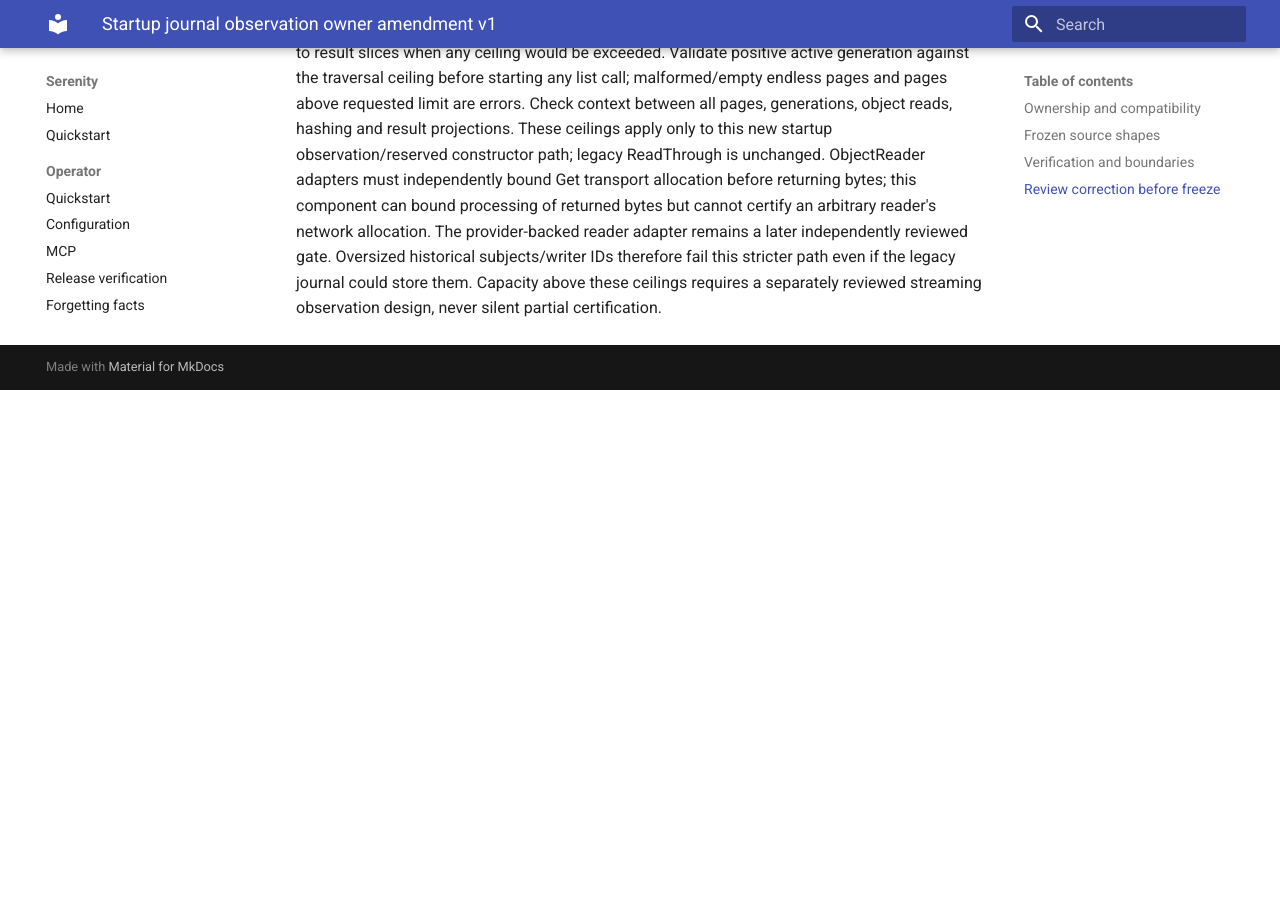
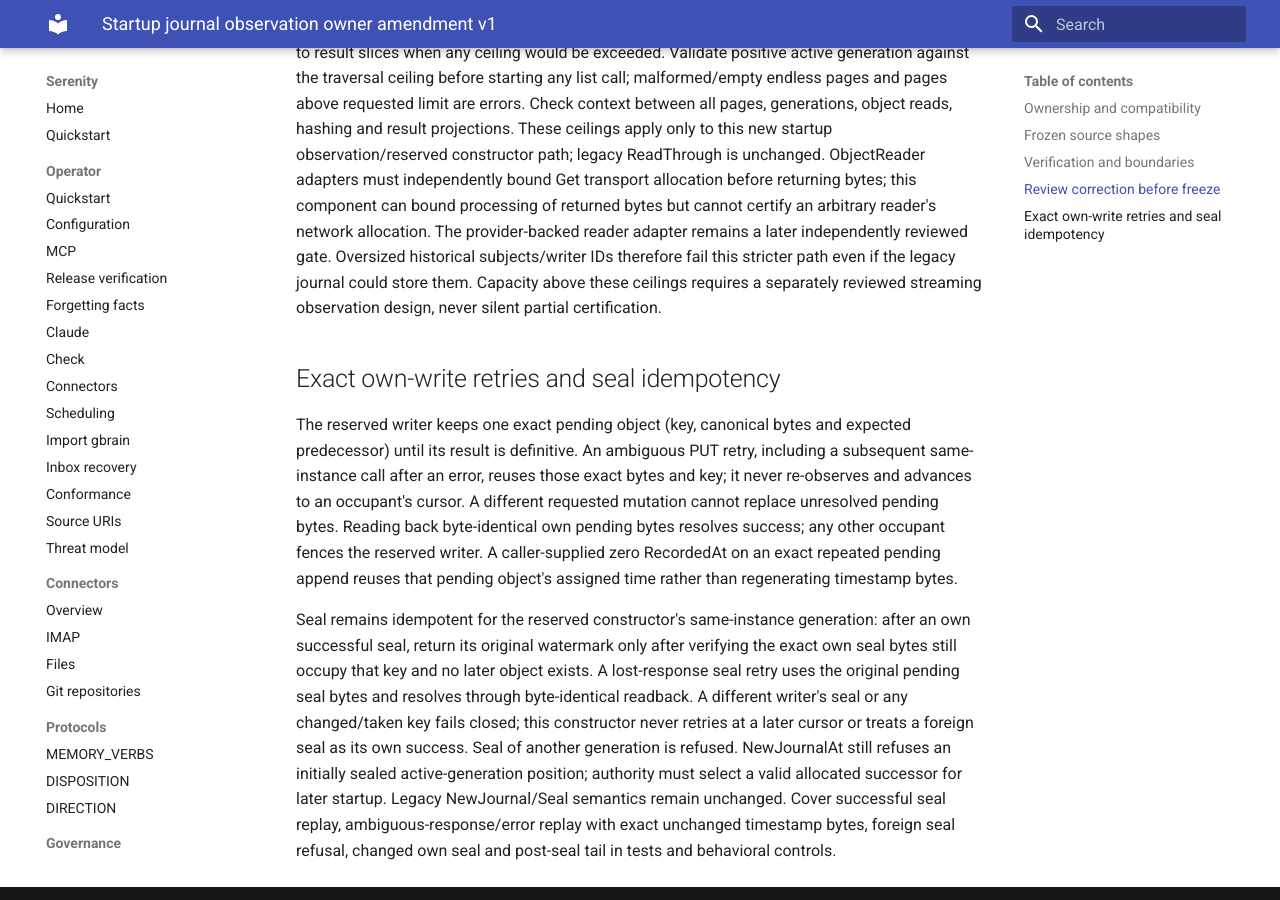
Before and after one commit to sirerun/serenity, an MkDocs documentation site: the page built from docs/plans/startup-journal-observation-freeze-2026-10-03.md, in a window 1280 px wide and 900 px high, scrolled down 2638 px. Built offline with MkDocs 1.6.1 and Material for MkDocs 9.7.7, drawn with Linux system fonts in a browser that asks for light colours; before the commit the page ends 3028 px from its top, so only the background shows below that.

Commit message:
Specify exact pending write retry and reserved seal idempotency

```diff
--- a/docs/plans/startup-journal-observation-freeze-2026-10-03.md
+++ b/docs/plans/startup-journal-observation-freeze-2026-10-03.md
@@ -31,3 +31,9 @@
 Independent review of the original candidate identified a pre-write issuance gap: observing existing history does not validate the proposed new writer ID. `NewJournalAt` must require nonblank bounded writerID. Its first append/seal preflight must compare that ID with every historical WriterUse and refuse, before any PutIfAbsent, if the same ID was used in a different generation. Same-generation reuse remains structurally compatible; the later trusted authority separately authenticates issuance/epoch binding. Add a genuine behavioral mutant control that removes this comparison and proves the otherwise-valid empty successor would incorrectly write with its predecessor's issuance ID.
 
 The stricter new observation path has explicit hard ceilings: at most 10,000 traversed generations, 100,000 canonical objects, 64 KiB per object and 64 MiB cumulative canonical object bytes. Count seals and entries alike; reject, never truncate, before decoding or appending to result slices when any ceiling would be exceeded. Validate positive active generation against the traversal ceiling before starting any list call; malformed/empty endless pages and pages above requested limit are errors. Check context between all pages, generations, object reads, hashing and result projections. These ceilings apply only to this new startup observation/reserved constructor path; legacy ReadThrough is unchanged. ObjectReader adapters must independently bound Get transport allocation before returning bytes; this component can bound processing of returned bytes but cannot certify an arbitrary reader's network allocation. The provider-backed reader adapter remains a later independently reviewed gate. Oversized historical subjects/writer IDs therefore fail this stricter path even if the legacy journal could store them. Capacity above these ceilings requires a separately reviewed streaming observation design, never silent partial certification.
+
+## Exact own-write retries and seal idempotency
+
+The reserved writer keeps one exact pending object (key, canonical bytes and expected predecessor) until its result is definitive. An ambiguous PUT retry, including a subsequent same-instance call after an error, reuses those exact bytes and key; it never re-observes and advances to an occupant's cursor. A different requested mutation cannot replace unresolved pending bytes. Reading back byte-identical own pending bytes resolves success; any other occupant fences the reserved writer. A caller-supplied zero RecordedAt on an exact repeated pending append reuses that pending object's assigned time rather than regenerating timestamp bytes.
+
+Seal remains idempotent for the reserved constructor's same-instance generation: after an own successful seal, return its original watermark only after verifying the exact own seal bytes still occupy that key and no later object exists. A lost-response seal retry uses the original pending seal bytes and resolves through byte-identical readback. A different writer's seal or any changed/taken key fails closed; this constructor never retries at a later cursor or treats a foreign seal as its own success. Seal of another generation is refused. NewJournalAt still refuses an initially sealed active-generation position; authority must select a valid allocated successor for later startup. Legacy NewJournal/Seal semantics remain unchanged. Cover successful seal replay, ambiguous-response/error replay with exact unchanged timestamp bytes, foreign seal refusal, changed own seal and post-seal tail in tests and behavioral controls.
```
